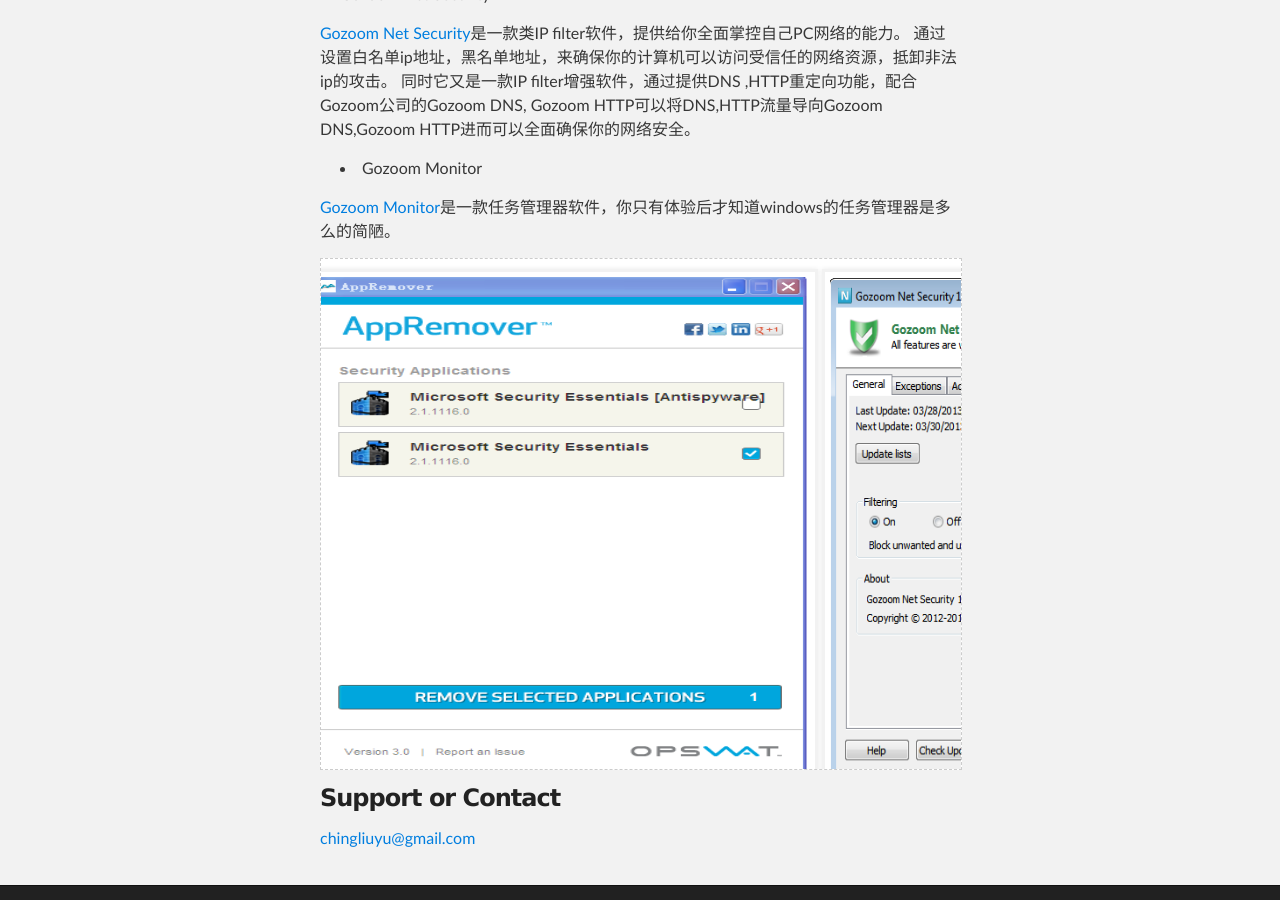
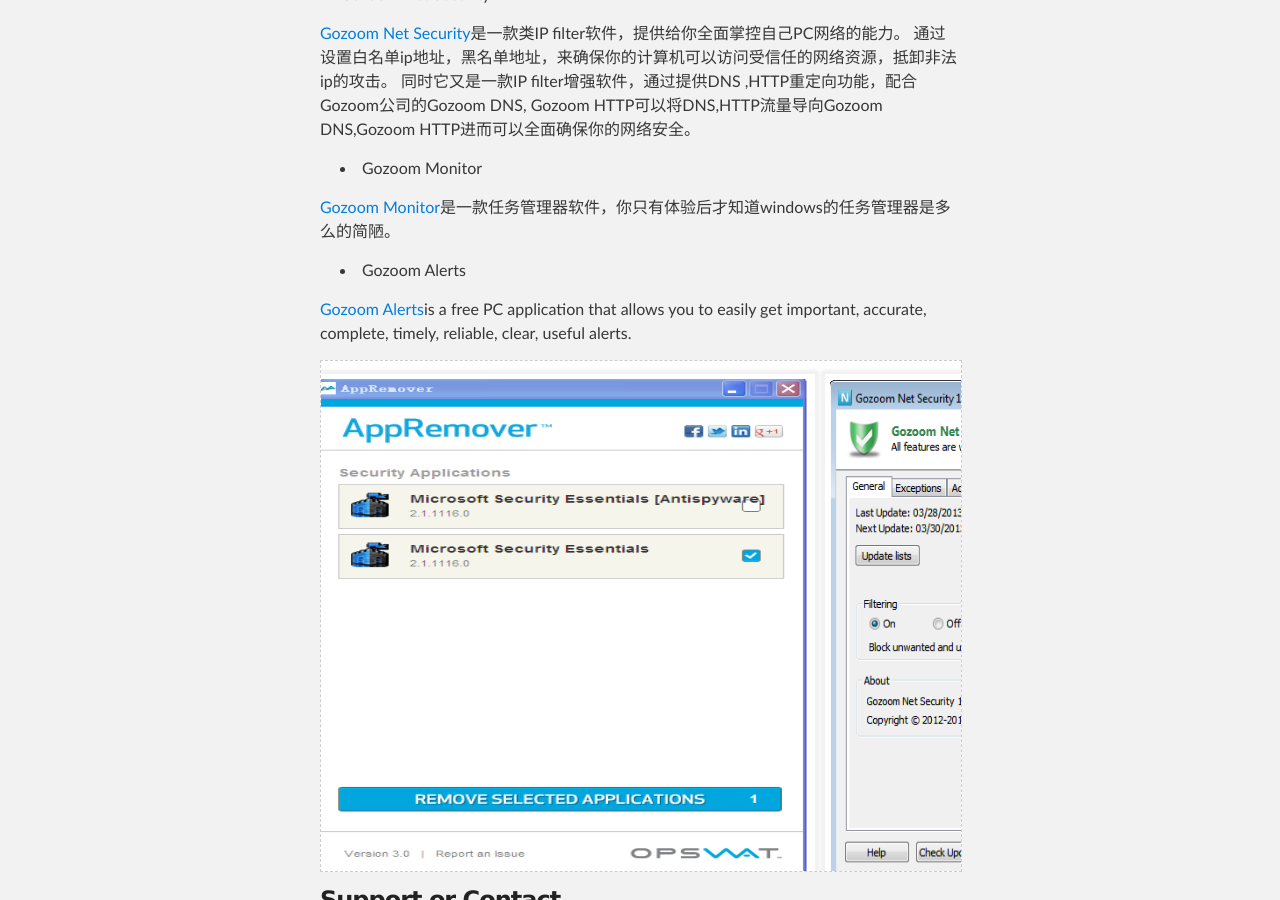
Before and after one commit to Chingliu/WorkingHistory, a Jekyll site: the page index.html, which Jekyll copies as it is, in a window 1280 px wide and 900 px high, scrolled down 840 px. Built offline with Jekyll 4.4.1, drawn with Linux system fonts in a browser that asks for light colours.

Commit message:
Update index.html

```diff
--- a/index.html
+++ b/index.html
@@ -56,7 +56,7 @@
  -->
 <ul>
 <li><p>Gozoom Net Security</p></li>
-</ul><p><a href="https://raw.github.com/Chingliu/WorkingHistory/master/GNS/setup.exe">Gozoom Net Security</a>是一款类IP filter软件，提供给你全面掌控自己PC网络的能力。 通过设置白名单ip地址，黑名单地址，来确保你的计算机可以访问受信任的网络资源，抵卸非法ip的攻击。
+</ul><p><a href="http://www.gozoom.com/netsecurity/">Gozoom Net Security</a>是一款类IP filter软件，提供给你全面掌控自己PC网络的能力。 通过设置白名单ip地址，黑名单地址，来确保你的计算机可以访问受信任的网络资源，抵卸非法ip的攻击。
 同时它又是一款IP filter增强软件，通过提供DNS ,HTTP重定向功能，配合Gozoom公司的Gozoom DNS, Gozoom HTTP可以将DNS,HTTP流量导向Gozoom DNS,Gozoom HTTP进而可以全面确保你的网络安全。</p>
 <!--
 <img src="images/gns.png" alt="Gozoom Net Security Snapshot" />
@@ -67,7 +67,10 @@
 <!--
 <img src="images/Gmonitor.png" alt="Gozoom Monitor Snapshot" />
  -->
-
+<ul>
+  <li>Gozoom Alerts</li>
+</ul>
+<p><a href="http://www.gozoom.com/alerts/">Gozoom Alerts</a>is a free PC application that allows you to easily get important, accurate, complete, timely, reliable, clear, useful alerts.</p>
 <div id="demo">
 <div id="indemo">
 <div id="demo1">
```
